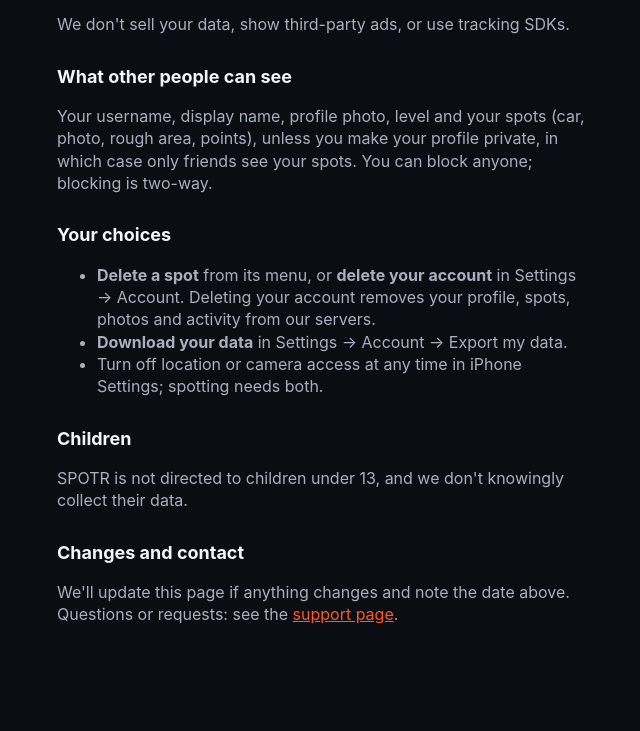
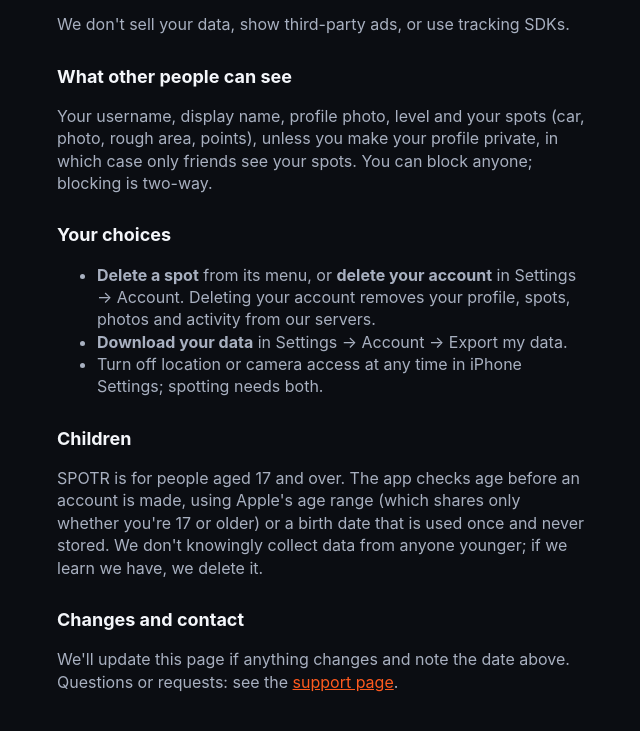
Before and after one commit to lgwhite82628/spotr-web, a plain HTML site: page privacy.html in a window 1280 px wide. Shown: the part 960-1691 px from the top of the page, without its empty margins (319-959 px from the left). Drawn offline with Linux system fonts and the light colour scheme.

Commit message:
Terms and privacy: 17+

```diff
--- a/privacy.html
+++ b/privacy.html
@@ -53,7 +53,7 @@
   </ul>
 
   <h2>Children</h2>
-  <p>SPOTR is not directed to children under 13, and we don't knowingly collect their data.</p>
+  <p>SPOTR is for people aged 17 and over. The app checks age before an account is made, using Apple's age range (which shares only whether you're 17 or older) or a birth date that is used once and never stored. We don't knowingly collect data from anyone younger; if we learn we have, we delete it.</p>
 
   <h2>Changes and contact</h2>
   <p>We'll update this page if anything changes and note the date above. Questions or requests:
```
Also changed, not shown: terms.html (+1 -1 lines).
